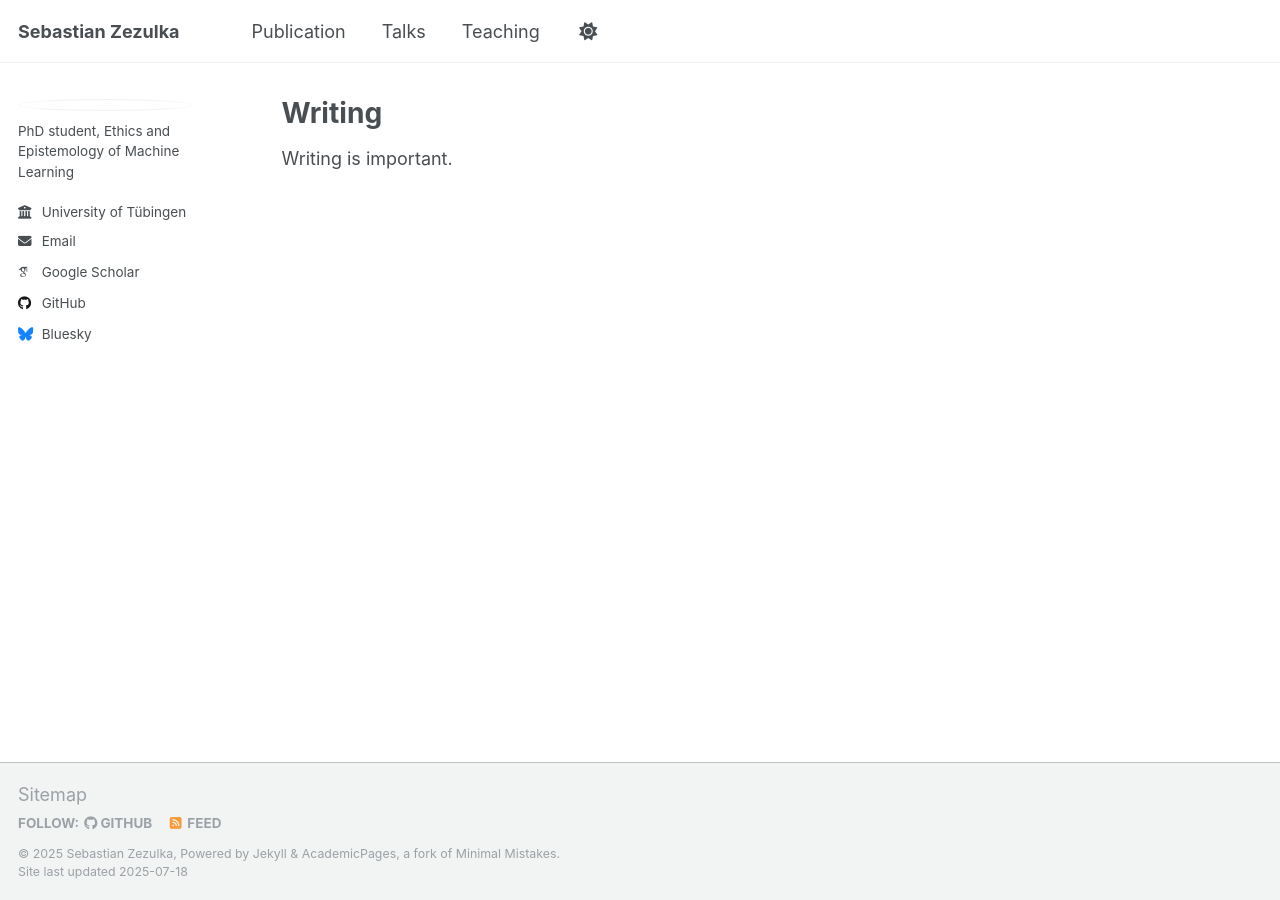
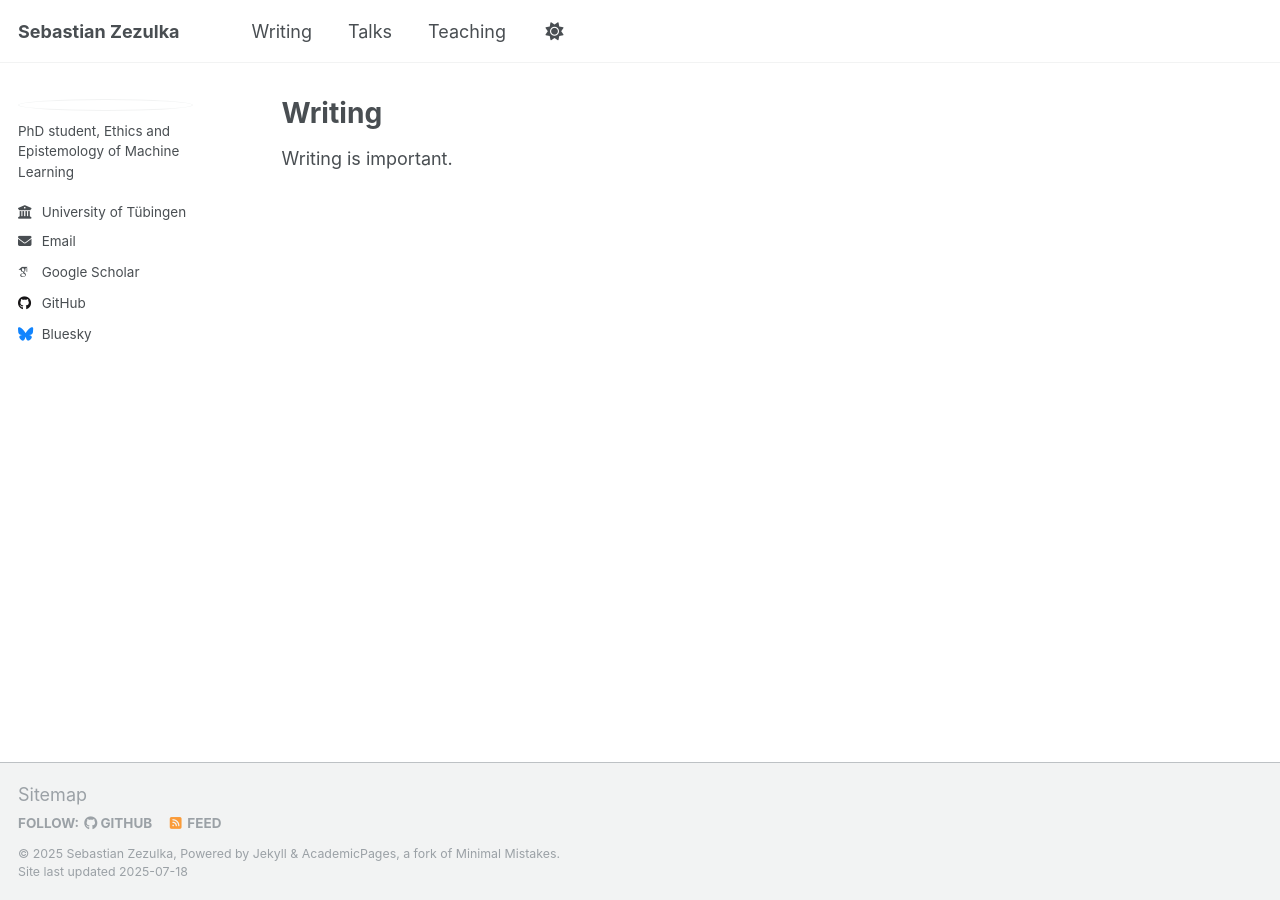
Before and after one commit to sezezulka/sezezulka.github.io, a Jekyll site: the page built from _pages/writing.md, in a window 1280 px wide. Built offline with Jekyll 4.4.1, drawn with Linux system fonts in a browser that asks for light colours; some web fonts are replaced; a script that is not in the unit is left out.

Commit message:
Update writing

```diff
--- a/_data/navigation.yml
+++ b/_data/navigation.yml
@@ -8,8 +8,8 @@
 #      Markdown formatted page while the second is generated using JSON.
 
 main:
-  - title: "Publication"
-    url: /publication/
+  - title: "Writing"
+    url: /writing/
 
   - title: "Talks"
     url: /talks/
```
Also changed, not shown: _pages/writing.md (+1 -1 lines).
